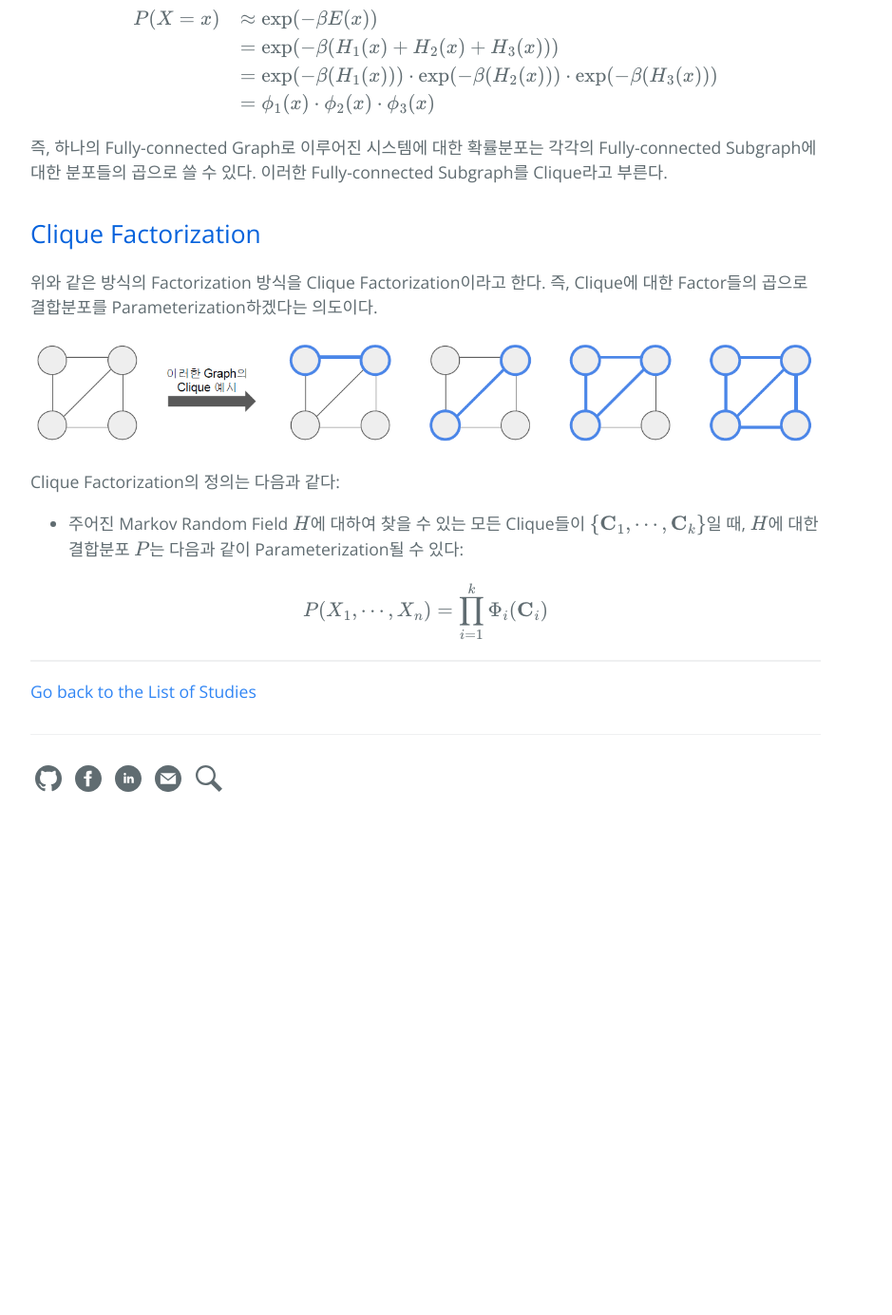
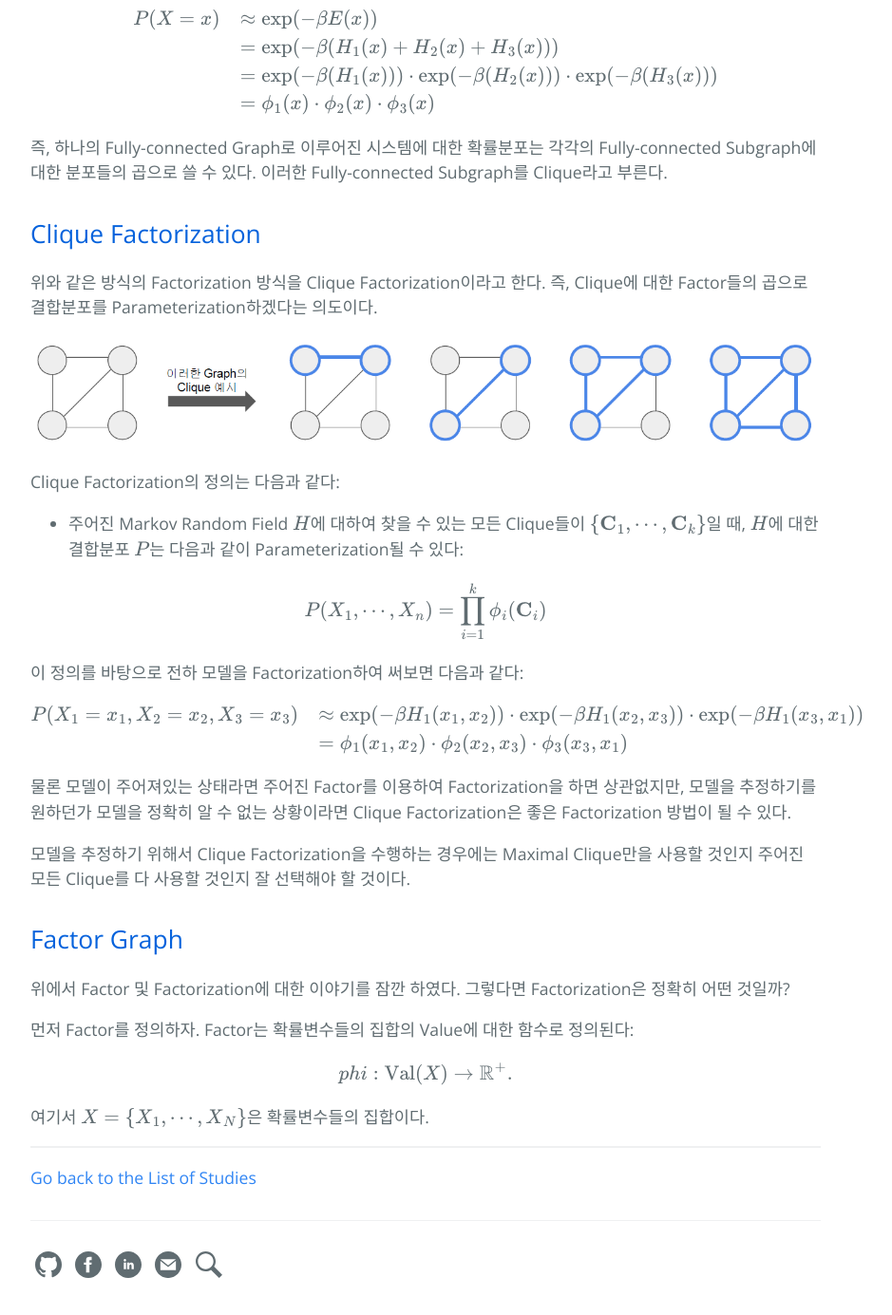
Before and after one commit to hcnoh/hcnoh.github.io, a Jekyll site: the page built from _posts/2020-01-26-graphical-model-02.md, in a window 1280 px wide and 1400 px high, scrolled down 2552 px. Shown: the top 1385 px of the window at 95% size, without its empty margins (192-1131 px from the left). Built offline with Jekyll 4.4.1, drawn with Linux system fonts in a browser that asks for light colours; formulas are drawn with MathJax 3; comment, search, counter and statistics services are not loaded; before the commit the page ends 3440 px from its top, so only the background shows below that.

Commit message:
modified a post.

```diff
--- a/_posts/2020-01-26-graphical-model-02.md
+++ b/_posts/2020-01-26-graphical-model-02.md
@@ -69,5 +69,30 @@ Clique Factorization의 정의는 다음과 같다:
 - 주어진 Markov Random Field $$H$$에 대하여 찾을 수 있는 모든 Clique들이 $$\{ \mathbf{C}_1, \cdots, \mathbf{C}_k\}$$일 때, $$H$$에 대한 결합분포 $$P$$는 다음과 같이 Parameterization될 수 있다:
 
 $$
-P(X_1, \cdots, X_n) = \prod_{i=1}^k \Phi_i (\mathbf{C}_i)
+P(X_1, \cdots, X_n) = \prod_{i=1}^k \phi_i (\mathbf{C}_i)
 $$
+
+이 정의를 바탕으로 전하 모델을 Factorization하여 써보면 다음과 같다:
+
+$$
+\begin{array}{rl}
+P(X_1=x_1, X_2=x_2, X_3=x_3)
+& \approx \exp(-\beta H_1(x_1, x_2)) \cdot \exp(-\beta H_1(x_2, x_3)) \cdot \exp(-\beta H_1(x_3, x_1)) \\
+& = \phi_1(x_1, x_2) \cdot \phi_2(x_2, x_3) \cdot \phi_3(x_3, x_1)
+\end{array}
+$$
+
+물론 모델이 주어져있는 상태라면 주어진 Factor를 이용하여 Factorization을 하면 상관없지만, 모델을 추정하기를 원하던가 모델을 정확히 알 수 없는 상황이라면 Clique Factorization은 좋은 Factorization 방법이 될 수 있다.
+
+모델을 추정하기 위해서 Clique Factorization을 수행하는 경우에는 Maximal Clique만을 사용할 것인지 주어진 모든 Clique를 다 사용할 것인지 잘 선택해야 할 것이다.
+
+## Factor Graph
+위에서 Factor 및 Factorization에 대한 이야기를 잠깐 하였다. 그렇다면 Factorization은 정확히 어떤 것일까?
+
+먼저 Factor를 정의하자. Factor는 확률변수들의 집합의 Value에 대한 함수로 정의된다:
+
+$$
+phi: \text{Val}(X) \rightarrow \mathbb{R}^+.
+$$
+
+여기서 $$X=\{X_1, \cdots, X_N\}$$은 확률변수들의 집합이다.
```
